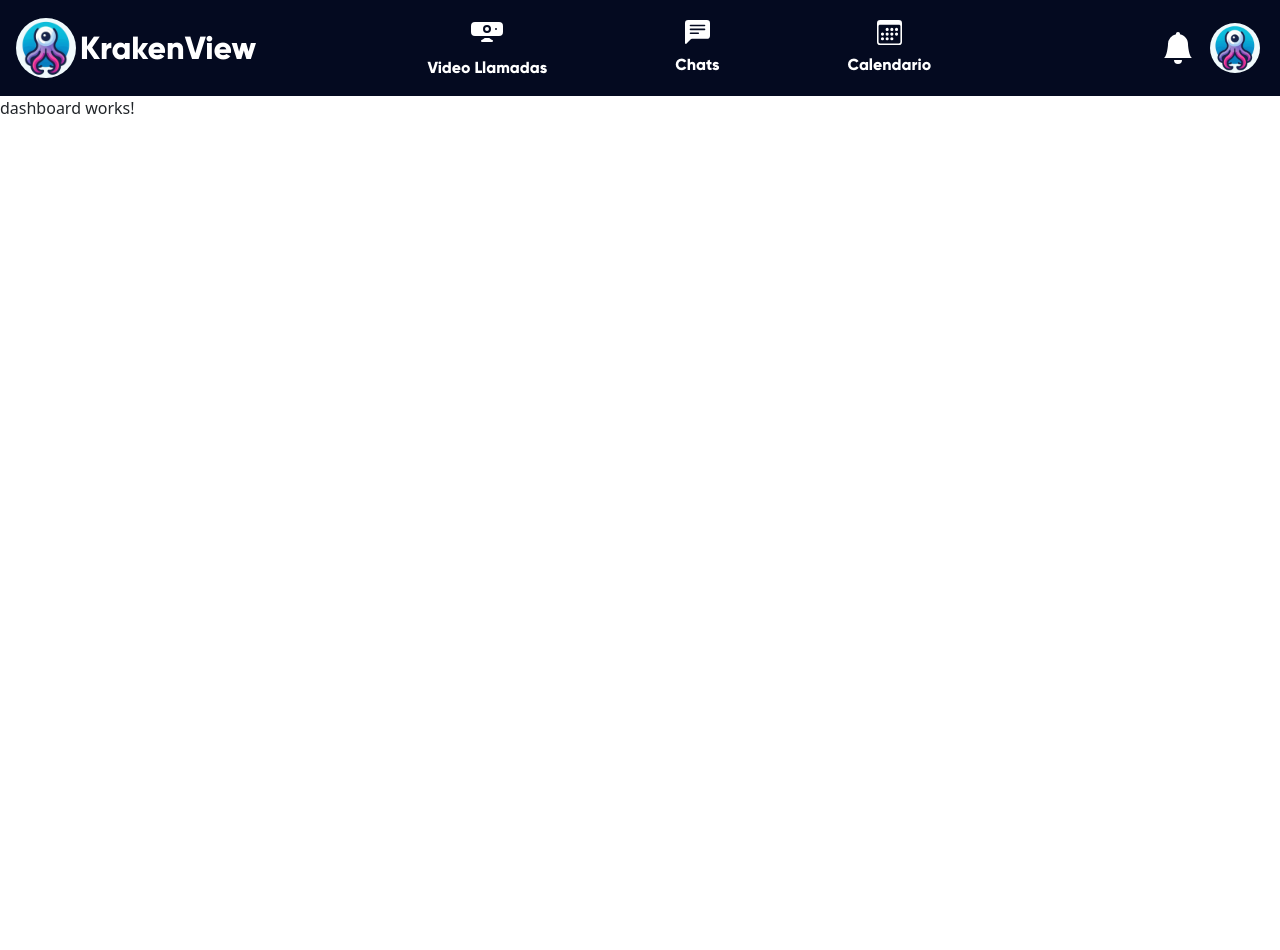
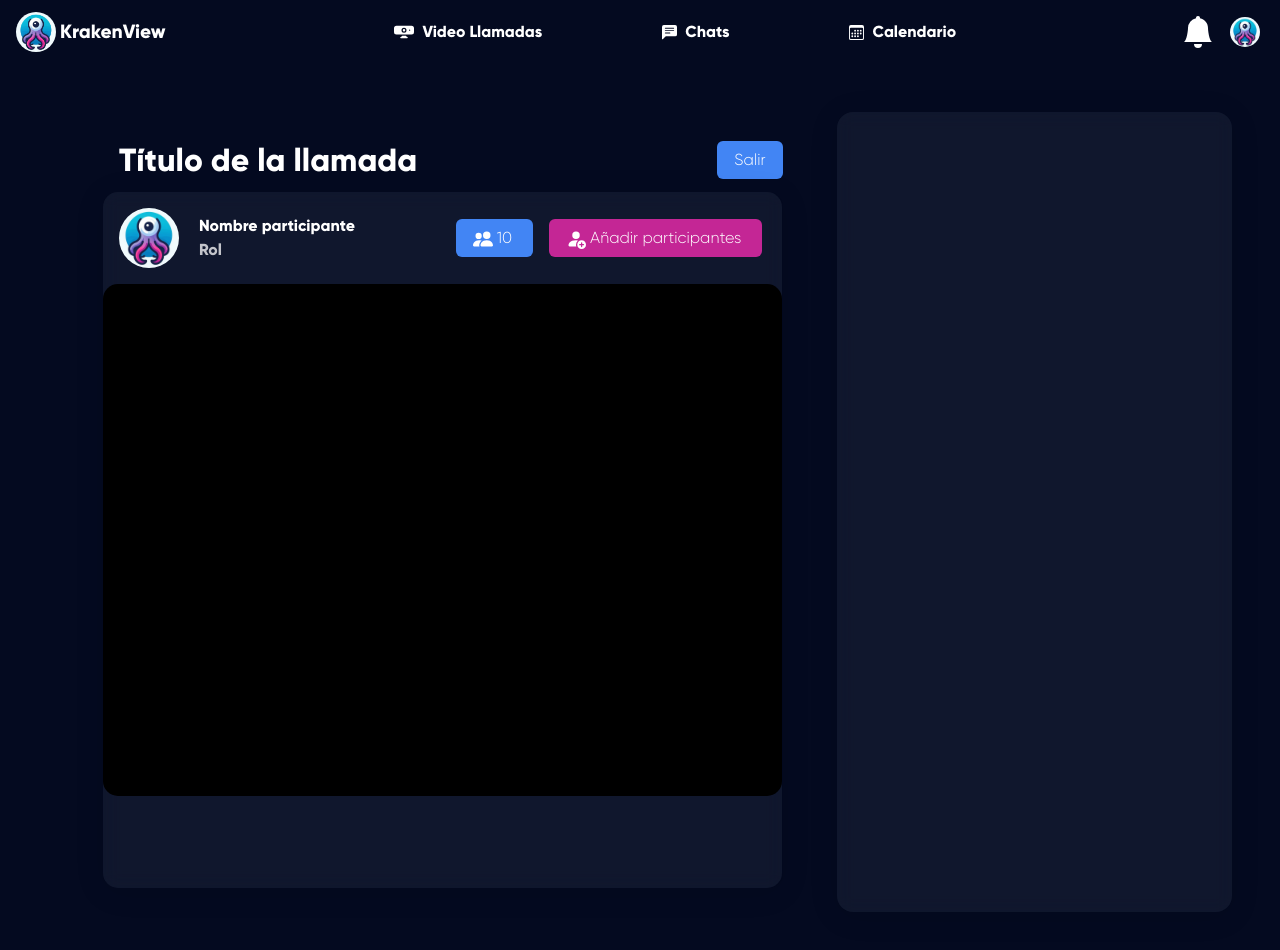
Before and after one commit to ccorralm01/TFG-Rework, an Angular app in the folder FRONT/: page /dashboard in a window 1280 px wide. Shown: the top 950 px of the page. Before the commit the page ends 800 px from the top, so only its background shows below. Built offline with nearby package versions, Linux system fonts and the light colour scheme.

Commit message:
Video call component

```diff
--- a/FRONT/src/app/components/dashboard/dashboard.component.css
+++ b/FRONT/src/app/components/dashboard/dashboard.component.css
@@ -0,0 +1,106 @@
+.dashboard-component {
+    display: flex;
+    justify-content: center;
+    align-items: flex-start; /* Ajusta la alineación vertical según sea necesario */
+    background-color: #040A20;
+    color: #FFF;
+    font-family: 'Gilroy';
+    font-weight: bold;
+}
+
+.callContainer,
+.chatContainer {
+    height: 800px;
+    max-height: 800px;
+}
+
+.callContainer .callBody,
+.chatContainer .participantsContainer {
+    flex: 1;
+}
+
+.callBody{
+    background: rgba(22, 29, 52, 0.69);
+    border-radius: 16px;
+    box-shadow: 0 4px 30px rgba(0, 0, 0, 0.1);
+    backdrop-filter: blur(8.7px);
+    -webkit-backdrop-filter: blur(8.7px);
+    border-radius: 15px;
+    height: 100%;
+}
+
+.callTitle{
+    font-size: 2em;
+}
+
+.profilePic{
+    width: 60px;
+    height: 60px;
+    border-radius: 50%;
+    overflow: hidden;
+}
+
+.profilePic img{
+    width: 100%;
+    height: 100%;
+}
+
+.callBodyLine2{
+    background-color: black;
+    height: 512px;
+    border-radius: 15px;
+}
+
+.Rol{
+    opacity: 75%;
+}
+
+.addParticipants{
+    background-color: #C42695;
+    color: #FFF;
+}
+
+.bluebtn{
+    background-color: #4285f4;
+    color: #FFF;
+}
+
+.chatContainer{
+    background: rgba(22, 29, 52, 0.69);
+    border-radius: 16px;
+    box-shadow: 0 4px 30px rgba(0, 0, 0, 0.1);
+    backdrop-filter: blur(8.7px);
+    -webkit-backdrop-filter: blur(8.7px);
+}
+
+.participantsContainer{
+    max-height: 580px;
+    overflow-y: auto;
+}
+
+.participants {
+    list-style: none;
+}
+
+.participantCam {
+    height: 220px;
+    background-color: black;
+    margin-bottom: 20px;
+}
+
+.participantsContainer::-webkit-scrollbar {
+    width: 16px;
+}
+
+.participantsContainer::-webkit-scrollbar-track {
+    border-radius: 8px;
+    background-color: #fff;
+    border: 1px solid #fff;
+}
+
+.participantsContainer::-webkit-scrollbar-thumb {
+    border-radius: 8px;
+    border: 3px solid transparent;
+    background-clip: content-box;
+    background-color: #C42695;
+}
--- a/FRONT/src/app/components/dashboard/dashboard.component.html
+++ b/FRONT/src/app/components/dashboard/dashboard.component.html
@@ -1,2 +1,65 @@
 <app-navbar></app-navbar>
-<p>dashboard works!</p>
+<div class="dashboard-component p-5 d-flex justify-content-center ">
+    <div class="callContainer p-4 d-flex flex-column align-items-lg-center col-lg-8">
+        <div class="callHeader d-flex justify-content-between align-items-center col-11">
+            <span class="callTitle mx-3 col-10">Título de la llamada</span>
+            <div><button class="btn bluebtn px-3 mx-3">Salir</button></div>
+        </div>
+        <div class="callBody mt-2 pb-0 d-flex flex-column align-items-center col-11">
+            <div class="callBodyLine1 d-flex align-items-center justify-content-between px-1 col-12">
+                <div class="d-flex align-items-center px-2 py-3">
+                    <div class="profilePic mx-1">
+                        <img class="logo" src="../../../assets/img/KrakenViewLogo.png" alt="Logo">
+                    </div>
+                    <div class="participantInfo mx-3 d-flex flex-column">
+                        <span class="ParticipantName">Nombre participante</span>
+                        <span class="Rol">Rol</span>
+                    </div>
+                </div>
+                <div>
+                    <button class="btn bluebtn px-3">
+                        <svg xmlns="http://www.w3.org/2000/svg" width="20" height="20" fill="currentColor" class="bi bi-people-fill" viewBox="0 0 16 16">
+                            <path d="M7 14s-1 0-1-1 1-4 5-4 5 3 5 4-1 1-1 1zm4-6a3 3 0 1 0 0-6 3 3 0 0 0 0 6m-5.784 6A2.24 2.24 0 0 1 5 13c0-1.355.68-2.75 1.936-3.72A6.3 6.3 0 0 0 5 9c-4 0-5 3-5 4s1 1 1 1zM4.5 8a2.5 2.5 0 1 0 0-5 2.5 2.5 0 0 0 0 5"/>
+                        </svg>
+                        <span class="px-1">10</span>
+                    </button>
+                    <button class="btn addParticipants px-3 mx-3">
+                        <svg xmlns="http://www.w3.org/2000/svg" width="20" height="20" fill="currentColor" class="bi bi-person-fill-add" viewBox="0 0 16 16">
+                            <path d="M12.5 16a3.5 3.5 0 1 0 0-7 3.5 3.5 0 0 0 0 7m.5-5v1h1a.5.5 0 0 1 0 1h-1v1a.5.5 0 0 1-1 0v-1h-1a.5.5 0 0 1 0-1h1v-1a.5.5 0 0 1 1 0m-2-6a3 3 0 1 1-6 0 3 3 0 0 1 6 0"/>
+                            <path d="M2 13c0 1 1 1 1 1h5.256A4.5 4.5 0 0 1 8 12.5a4.5 4.5 0 0 1 1.544-3.393Q8.844 9.002 8 9c-5 0-6 3-6 4"/>
+                        </svg>
+                        <span class="px-1">Añadir participantes</span>
+                    </button>
+                </div>
+            </div>
+            <div class="callBodyLine2 col-12">
+
+            </div>
+        </div>
+    </div>
+
+    <div class="chatContainer p-4 d-flex flex-column align-items-lg-center col-lg-4">
+        <!-- <div class="d-flex align-items-center justify-content-center col-12">
+            <div class="d-flex justify-content-between align-items-center col-12">
+                <span class="mx-4">Participantes</span>
+                <div>
+                    <button class="btn bluebtn">
+                        <svg xmlns="http://www.w3.org/2000/svg" width="16" height="16" fill="currentColor" class="bi bi-fullscreen" viewBox="0 0 16 16">
+                            <path d="M1.5 1a.5.5 0 0 0-.5.5v4a.5.5 0 0 1-1 0v-4A1.5 1.5 0 0 1 1.5 0h4a.5.5 0 0 1 0 1zM10 .5a.5.5 0 0 1 .5-.5h4A1.5 1.5 0 0 1 16 1.5v4a.5.5 0 0 1-1 0v-4a.5.5 0 0 0-.5-.5h-4a.5.5 0 0 1-.5-.5M.5 10a.5.5 0 0 1 .5.5v4a.5.5 0 0 0 .5.5h4a.5.5 0 0 1 0 1h-4A1.5 1.5 0 0 1 0 14.5v-4a.5.5 0 0 1 .5-.5m15 0a.5.5 0 0 1 .5.5v4a1.5 1.5 0 0 1-1.5 1.5h-4a.5.5 0 0 1 0-1h4a.5.5 0 0 0 .5-.5v-4a.5.5 0 0 1 .5-.5"/>
+                        </svg>
+                    </button>
+                </div>
+            </div>
+        </div>
+        <div class="participantsContainer mt-3">
+            <ul class="participants p-0 my-4 d-flex flex-column justify-content-around align-items-center">
+                <li class="participantCam col-11"><div>1</div></li>
+                <li class="participantCam col-11"><div>2</div></li>
+                <li class="participantCam col-11"><div>3</div></li>
+                <li class="participantCam col-11"><div>4</div></li>
+                <li class="participantCam col-11"><div>5</div></li>
+                <li class="participantCam col-11"><div>6</div></li>
+            </ul>
+        </div>         -->
+    </div>
+</div>
--- a/FRONT/src/app/components/navbar/navbar.component.css
+++ b/FRONT/src/app/components/navbar/navbar.component.css
@@ -8,8 +8,8 @@
 
 .logoContainer, .profileContainer{
     background-color: rebeccapurple;
-    width: 60px;
-    height: 60px;
+    width: 40px;
+    height: 40px;
     border-radius: 50%;
     overflow: hidden;
 }
@@ -20,12 +20,12 @@
 }
 
 .LogoName{
-    font-size: 2em;
+    font-size: 1.2em;
 }
 
 .profileContainer{
-    width: 50px;
-    height: 50px;
+    width: 30px;
+    height: 30px;
 }
 
 .options{
--- a/FRONT/src/app/components/navbar/navbar.component.html
+++ b/FRONT/src/app/components/navbar/navbar.component.html
@@ -16,8 +16,8 @@
             <ul class=" my-2 my-md-4 my-lg-0 navbar-nav md-2 md-lg-0 d-flex align-items-lg-center  justify-content-center col-9 options">
 
                 <li class="nav-item mx-lg-5">
-                    <a class="nav-link my-2 my-lg-0 active  d-lg-flex flex-lg-column align-items-lg-center" aria-current="page" href="">
-                        <svg xmlns="http://www.w3.org/2000/svg" width="32" height="32" fill="#fff" class="bi bi-webcam-fill mb-lg-2" viewBox="0 0 16 16">
+                    <a class="nav-link my-2 my-lg-0 active  d-lg-flex align-items-lg-center" aria-current="page" href="">
+                        <svg xmlns="http://www.w3.org/2000/svg" width="20" height="20" fill="#fff" class="bi bi-webcam-fill" viewBox="0 0 16 16">
                             <path d="M6.644 11.094a.5.5 0 0 1 .356-.15h2a.5.5 0 0 1 .356.15c.175.177.39.347.603.496a7 7 0 0 0 .752.456l.01.006h.003A.5.5 0 0 1 10.5 13h-5a.5.5 0 0 1-.224-.947l.002-.001.01-.006a4 4 0 0 0 .214-.116 8 8 0 0 0 .539-.34c.214-.15.428-.319.603-.496M7 6.5a1 1 0 1 1 2 0 1 1 0 0 1-2 0"/>
                             <path d="M2 3a2 2 0 0 0-2 2v3a2 2 0 0 0 2 2h12a2 2 0 0 0 2-2V5a2 2 0 0 0-2-2zm6 1.5a2 2 0 1 1 0 4 2 2 0 0 1 0-4M12.5 7a.5.5 0 1 1 0-1 .5.5 0 0 1 0 1"/>
                         </svg>
@@ -26,8 +26,8 @@
                 </li>
 
                 <li class="nav-item mx-lg-5">
-                    <a class="nav-link my-2 my-lg-0 active d-lg-flex flex-lg-column align-items-lg-center" aria-current="page" href="">
-                        <svg xmlns="http://www.w3.org/2000/svg" width="25" height="25" fill="#fff" class="bi bi-chat-left-text-fill mb-lg-2" viewBox="0 0 16 16">
+                    <a class="nav-link my-2 my-lg-0 active d-lg-flex align-items-lg-center" aria-current="page" href="">
+                        <svg xmlns="http://www.w3.org/2000/svg" width="15" height="15" fill="#fff" class="bi bi-chat-left-text-fill" viewBox="0 0 16 16">
                             <path d="M0 2a2 2 0 0 1 2-2h12a2 2 0 0 1 2 2v8a2 2 0 0 1-2 2H4.414a1 1 0 0 0-.707.293L.854 15.146A.5.5 0 0 1 0 14.793zm3.5 1a.5.5 0 0 0 0 1h9a.5.5 0 0 0 0-1zm0 2.5a.5.5 0 0 0 0 1h9a.5.5 0 0 0 0-1zm0 2.5a.5.5 0 0 0 0 1h5a.5.5 0 0 0 0-1z"/>
                         </svg>
                         <span class="mx-2">Chats</span>
@@ -35,8 +35,8 @@
                 </li>
 
                 <li class="nav-item mx-lg-5">
-                    <a class="nav-link my-2 my-lg-0 active d-lg-flex flex-lg-column align-items-lg-center" aria-current="page" href="">
-                        <svg xmlns="http://www.w3.org/2000/svg" width="25" height="25" fill="#fff" class="bi bi-calendar3 mb-lg-2" viewBox="0 0 16 16">
+                    <a class="nav-link my-2 my-lg-0 active d-lg-flex align-items-lg-center" aria-current="page" href="">
+                        <svg xmlns="http://www.w3.org/2000/svg" width="15" height="15" fill="#fff" class="bi bi-calendar3" viewBox="0 0 16 16">
                             <path d="M14 0H2a2 2 0 0 0-2 2v12a2 2 0 0 0 2 2h12a2 2 0 0 0 2-2V2a2 2 0 0 0-2-2M1 3.857C1 3.384 1.448 3 2 3h12c.552 0 1 .384 1 .857v10.286c0 .473-.448.857-1 .857H2c-.552 0-1-.384-1-.857z"/>
                             <path d="M6.5 7a1 1 0 1 0 0-2 1 1 0 0 0 0 2m3 0a1 1 0 1 0 0-2 1 1 0 0 0 0 2m3 0a1 1 0 1 0 0-2 1 1 0 0 0 0 2m-9 3a1 1 0 1 0 0-2 1 1 0 0 0 0 2m3 0a1 1 0 1 0 0-2 1 1 0 0 0 0 2m3 0a1 1 0 1 0 0-2 1 1 0 0 0 0 2m3 0a1 1 0 1 0 0-2 1 1 0 0 0 0 2m-9 3a1 1 0 1 0 0-2 1 1 0 0 0 0 2m3 0a1 1 0 1 0 0-2 1 1 0 0 0 0 2m3 0a1 1 0 1 0 0-2 1 1 0 0 0 0 2"/>
                         </svg>
--- a/FRONT/src/app/components/videocall/videocall.component.css
+++ b/FRONT/src/app/components/videocall/videocall.component.css
@@ -0,0 +1,3 @@
+.videocall-component{
+    height: auto;
+}
--- a/FRONT/src/app/components/videocall/videocall.component.html
+++ b/FRONT/src/app/components/videocall/videocall.component.html
@@ -1 +1,4 @@
-<p>videocall works!</p>
+<div class="videocall-component d-flex p-3">
+    <app-webcam class="col-6"></app-webcam>
+    <app-videocallchat class="col-6"></app-videocallchat>
+</div>
```
Also changed, not shown: FRONT/src/app/components/dashboard/dashboard.component.ts (line endings or trailing spaces).
